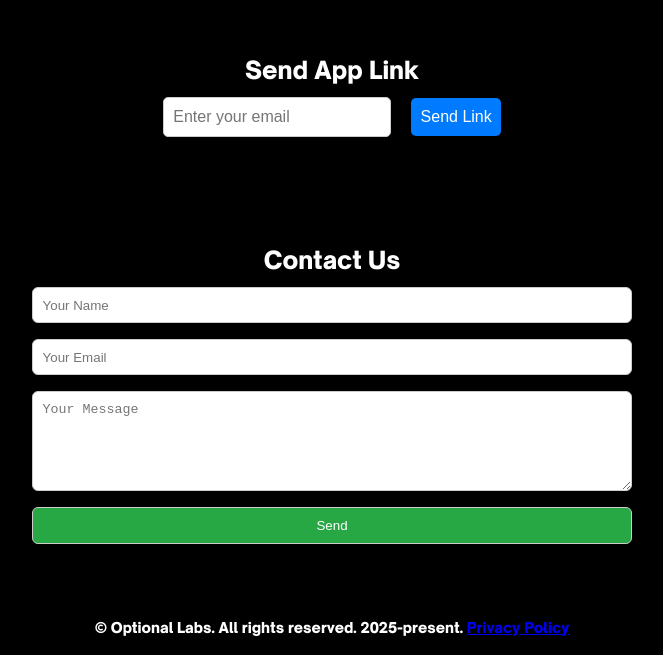
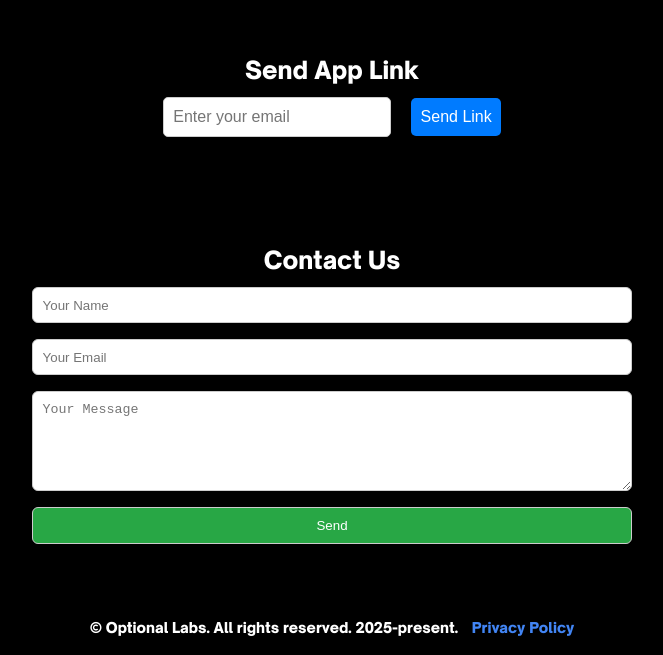
Before and after one commit to ckdash-git/Optional-Web, a plain HTML site: page index.html in a window 1280 px wide. Shown: the part 1775-2430 px from the top of the page, without its empty margins (308-971 px from the left). Drawn offline with Linux system fonts and the light colour scheme.

Commit message:
Update style.css

```diff
--- a/style.css
+++ b/style.css
@@ -517,6 +517,18 @@ section {
     font-size: 0.85rem;
 }
 
+.privacy-link {
+    color: #4285f4;
+    text-decoration: none;
+    margin-left: 10px;
+    transition: color 0.3s;
+}
+
+.privacy-link:hover {
+    color: #3367d6;
+    text-decoration: underline;
+}
+
 /* Loader */
 .loader {
     position: fixed;
```
